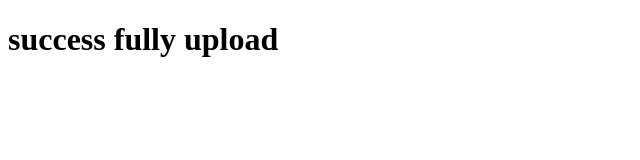
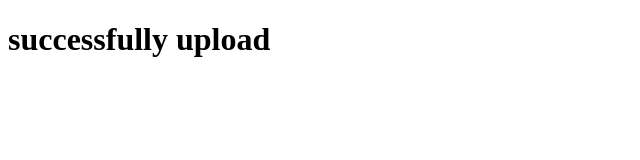
Before and after one commit to suvishsv/fullstackproject, a plain HTML site: page validation/successpage.html in a window 1280 px wide. Shown: the whole page, without its empty margins (0-640 px from the left). Drawn offline with Linux system fonts and the light colour scheme.

```diff
--- a/validation/success.js
+++ b/validation/success.js
@@ -34,9 +34,7 @@
     return false;
 }
 else{
-    userinfo.textContent="File uploaded successfully";
     return true;
-
 }
 
 }
--- a/validation/successpage.html
+++ b/validation/successpage.html
@@ -6,6 +6,6 @@
     <title>SuccessPage</title>
 </head>
 <body>
-    <h1>success fully upload</h1>
+    <h1>successfully upload</h1>
 </body>
 </html>
```
